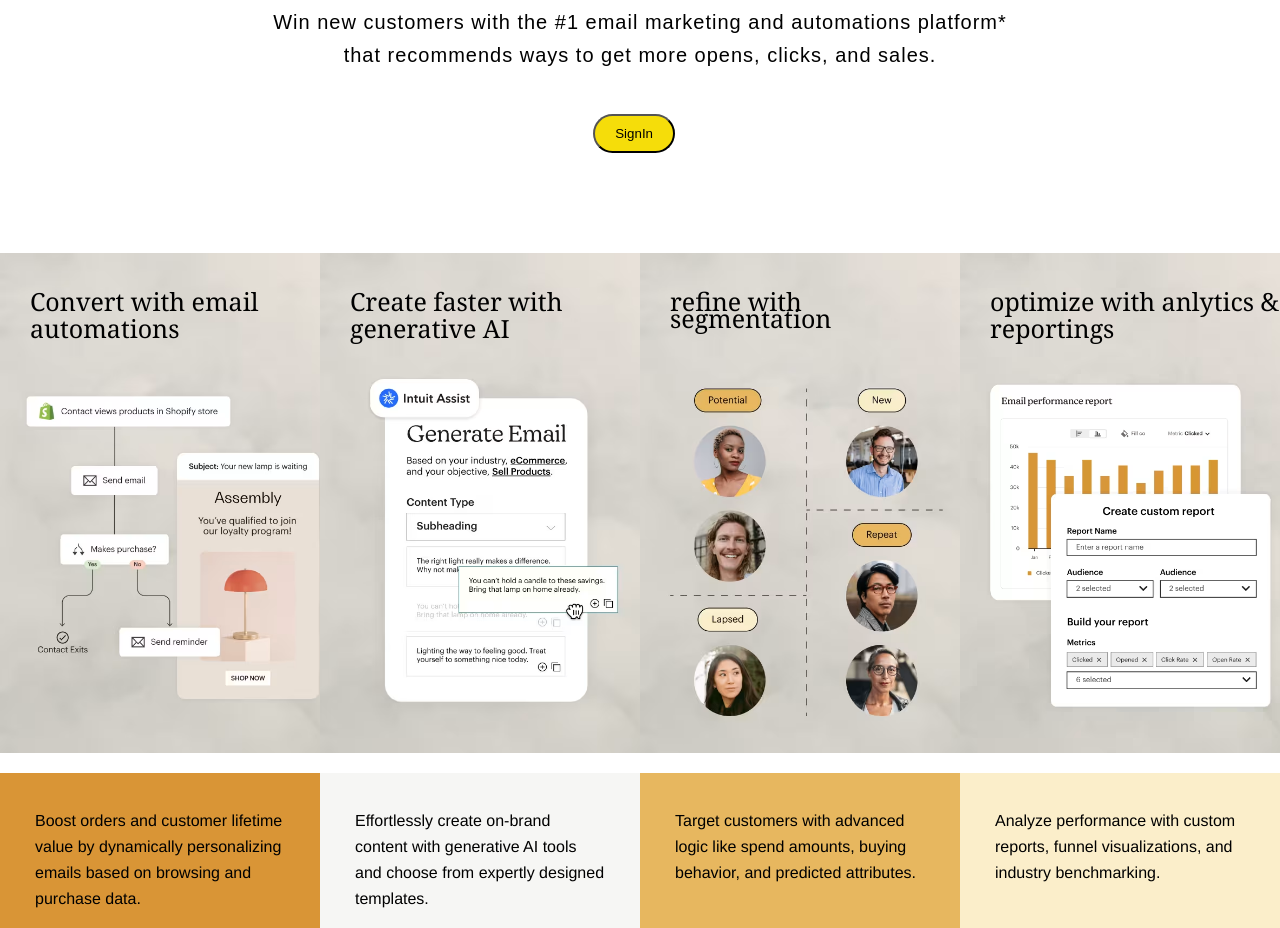
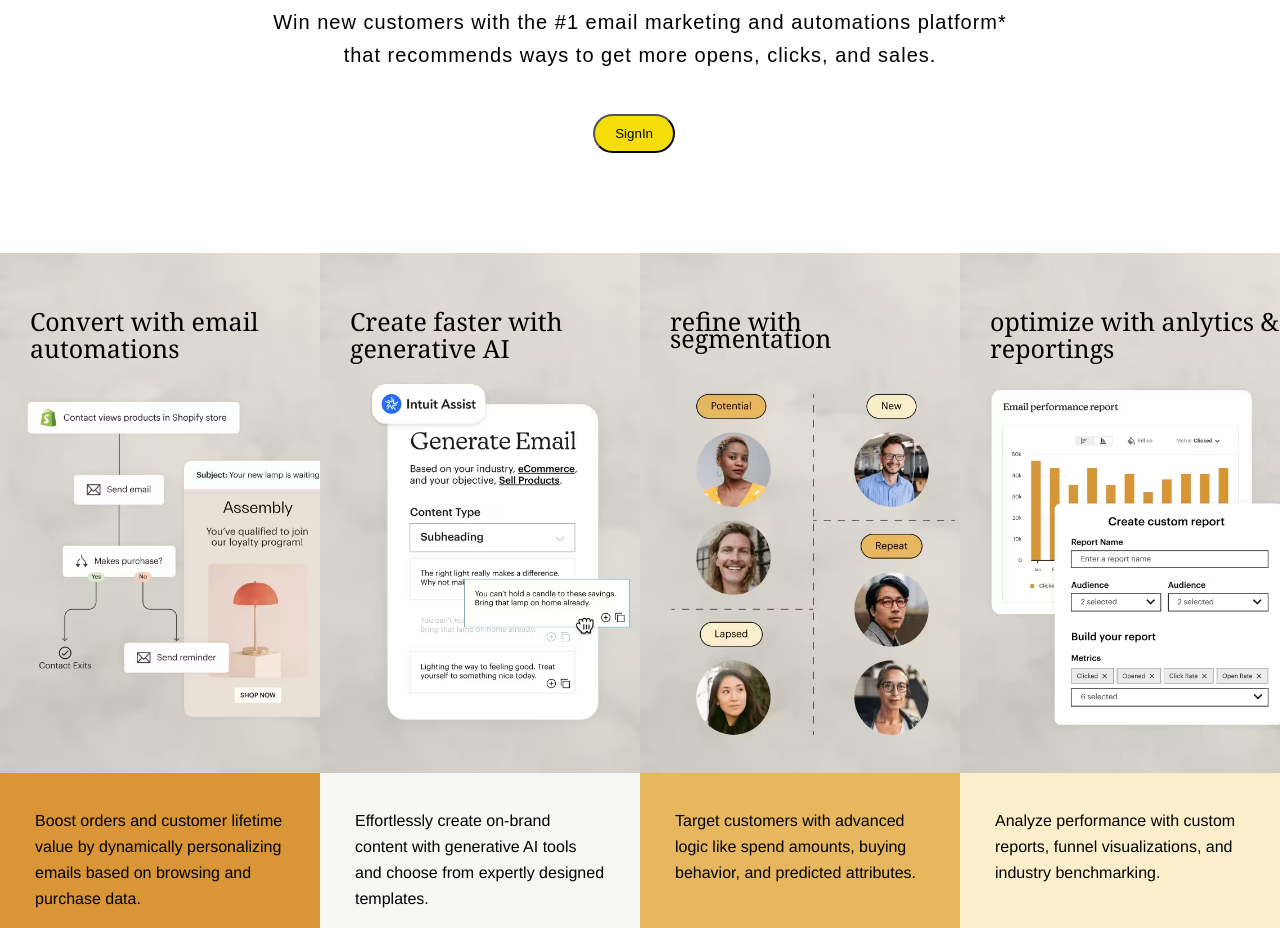
Before and after one commit to syam1433/mailchimp, a plain HTML site: page index.html in a window 1280 px wide. Shown: the part 258-1186 px from the top of the page. Drawn offline with Linux system fonts and the light colour scheme.

Commit message:
img change

```diff
--- a/style.css
+++ b/style.css
@@ -228,7 +228,7 @@ body ,html{
     padding: 20px 0px 15px;
 }
 .img{
-    height: 500px;
+    height: 520px;
     background-size: cover;
     transition: transform 0.5s ease;
     cursor: pointer;
```
